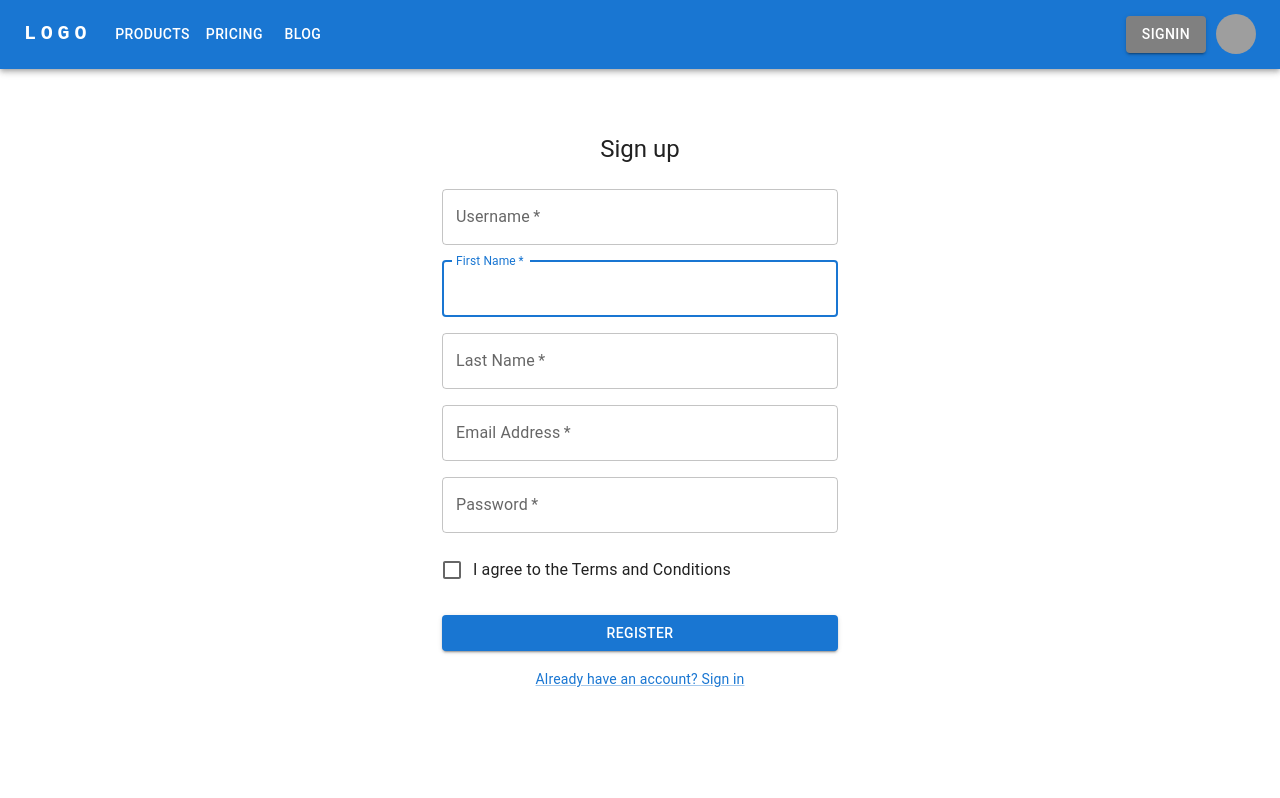
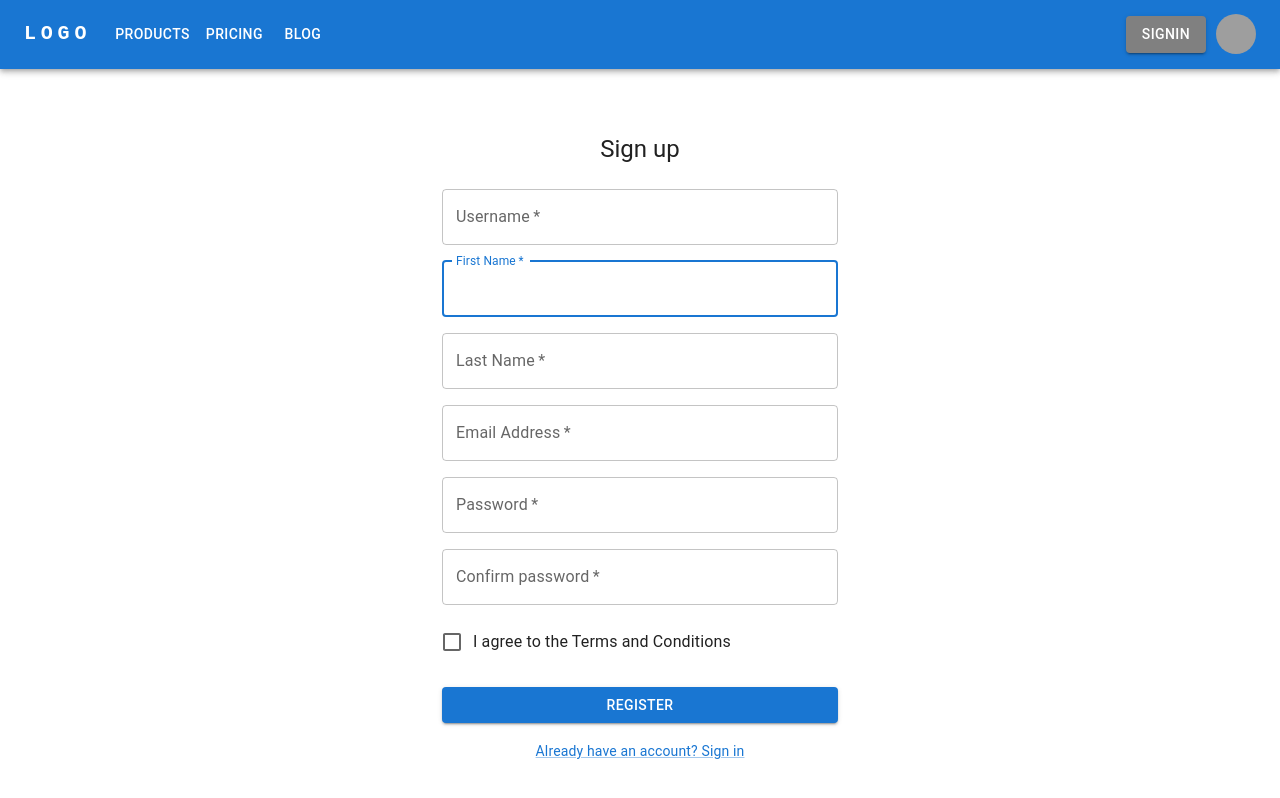
Before and after one commit to walter-clayton/afitpilot-somatotype, a React (Create React App) app in the folder client/: page /Signup in a window 1280 px wide. Built offline with nearby package versions, Linux system fonts and the light colour scheme; grey boxes are pictures that could not be loaded.

Commit message:
confirm password

```diff
--- a/client/src/components/Signup.tsx
+++ b/client/src/components/Signup.tsx
@@ -125,6 +125,18 @@
               />
             </Grid>
             <Grid item xs={12}>
+              <TextField
+                required
+                fullWidth
+                name="password"
+                label="Confirm password"
+                type="password"
+                id="password2"
+                autoComplete="new-password"
+              />
+            </Grid>
+
+            <Grid item xs={12}>
                 <FormControlLabel
                   control={<Checkbox value="allowExtraEmails" color="primary" />}
                   label="I agree to the Terms and Conditions" />
```
